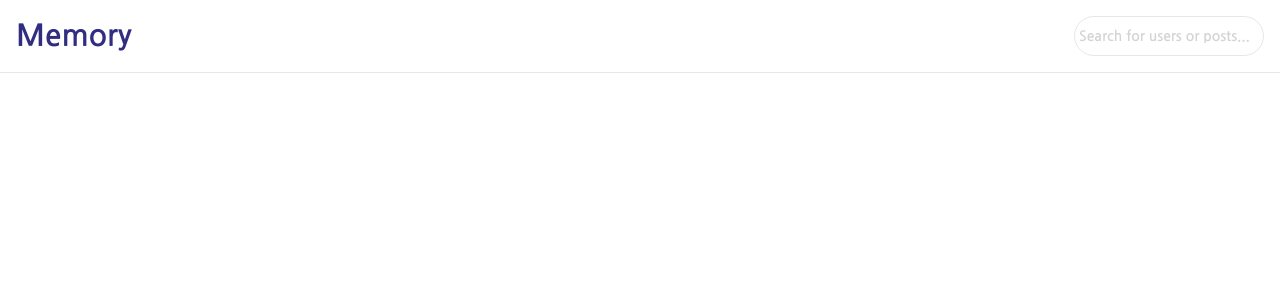
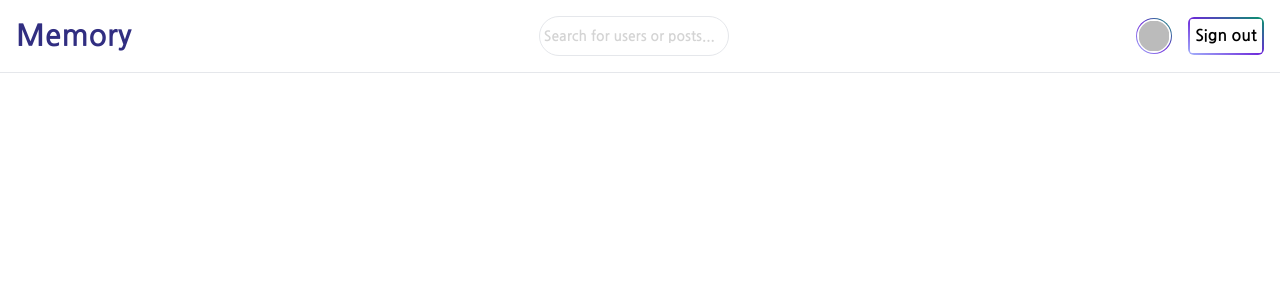
Before and after one commit to c-owner/memory-webapp, a Next.js app: page / in a window 1280 px wide. Shown: the top 300 px of the page. Built offline with nearby package versions, Linux system fonts and the light colour scheme; no server answers; sample sign-in values are in the browser's storage.

Commit message:
memory - header, profile, Google OAuth Sign

```diff
--- a/package.json
+++ b/package.json
@@ -19,6 +19,7 @@
         "next-auth": "^4.23.1",
         "postcss": "8.4.29",
         "react": "18.2.0",
+        "react-device-detect": "^2.2.3",
         "react-dom": "18.2.0",
         "react-icons": "^4.11.0",
         "react-spinners": "^0.13.8",
--- a/src/app/auth/signin/page.tsx
+++ b/src/app/auth/signin/page.tsx
@@ -20,8 +20,6 @@ export default async function SignInPage({ searchParams: { callbackUrl } }: Prop
     const session = await getServerSession(authOptions);
     if (session) {
         redirect('/');
-    } else {
-        console.log('no session');
     }
     const providers = (await getProviders()) ?? {};
     return (
--- a/src/app/globals.css
+++ b/src/app/globals.css
@@ -9,3 +9,7 @@ body {
     overflow-y: auto;
     overflow-x: hidden;
 }
+
+li {
+    list-style: none;
+}
--- a/src/app/layout.tsx
+++ b/src/app/layout.tsx
@@ -3,7 +3,7 @@ import type { Metadata } from 'next';
 import { Nanum_Gothic } from 'next/font/google';
 import AuthContext from '@/context/AuthContext';
 import dynamic from 'next/dynamic';
-import Navbar from '@/components/Navbar';
+import Lnb from '@/components/Lnb';
 
 export const metadata: Metadata = {
     title: {
--- a/src/app/page.tsx
+++ b/src/app/page.tsx
@@ -1,4 +1,15 @@
-export default function Home() {
+import { getServerSession } from 'next-auth';
+import { authOptions } from '@/pages/api/auth/[...nextauth]';
+import { redirect } from 'next/navigation';
+
+export default async function Home() {
+    const session = await getServerSession(authOptions);
+    const user = session?.user;
+
+    if (!user) {
+        redirect('/auth/signin');
+    }
+
     return (
         <section className="w-full flex flex-col md:flex-row max-w-[850px] p-4">
             <div className="w-full basis-3/4 min-w-0"></div>
--- /dev/null
+++ b/src/components/Avatar.tsx
@@ -0,0 +1,60 @@
+type AvatarSize = 'small' | 'medium' | 'large' | 'xlarge';
+type Props = {
+    image?: string | null;
+    size?: AvatarSize;
+    highlight?: boolean;
+};
+export default function Avatar({ image, size = 'large', highlight = false }: Props) {
+    return (
+        <div className={getContainerStyle(size, highlight)}>
+            {/* eslint-disable-next-line @next/next/no-img-element */}
+            <img
+                className={`bg-white object-cover rounded-full
+        ${getImageSizeStyle(size).image}`}
+                alt="user profile"
+                src={image ?? undefined}
+                referrerPolicy="no-referrer"
+            />
+        </div>
+    );
+}
+
+function getContainerStyle(size: AvatarSize, highlight: boolean): string {
+    const baseStyle = 'rounded-full flex justify-center items-center';
+    const highlightStyle = highlight
+        ? 'bg-gradient-to-bl from-emerald-600 via-violet-700 to-indigo-300'
+        : '';
+    const { container } = getImageSizeStyle(size);
+    return `${baseStyle} ${highlightStyle} ${container}`;
+}
+
+type ImageSizeStyle = {
+    container: string;
+    image: string;
+};
+function getImageSizeStyle(size: AvatarSize): ImageSizeStyle {
+    switch (size) {
+        case 'small':
+            return {
+                container: 'w-9 h-9',
+                image: 'w-[34px] h-[34px] p-[0.1rem]'
+            };
+        case 'medium':
+            return {
+                container: 'w-11 h-11',
+                image: 'w-[42px] h-[42px] p-[0.1rem]'
+            };
+        case 'large':
+            return {
+                container: 'w-[68px] h-[68px]',
+                image: 'w-16 h-16 p-[0.2rem]'
+            };
+        case 'xlarge':
+            return {
+                container: 'w-[142px] h-[142px]',
+                image: 'w-[138px] h-[138px] p-[0.3rem]'
+            };
+        default:
+            throw new Error(`Unsupported type size: ${size}`);
+    }
+}
--- a/src/components/Navbar.tsx
+++ b/src/components/Navbar.tsx
@@ -2,11 +2,16 @@
 
 import Link from 'next/link';
 import { useState } from 'react';
-import Lnb from '@/components/Lnb';
 import SearchIcon from '@/components/ui/SearchIcon';
 import SearchForm from '@/components/SearchForm';
+import ColorButton from '@/components/ui/ColorButton';
+import { signIn, signOut, useSession } from 'next-auth/react';
+import Avatar from '@/components/Avatar';
 
 export default function Navbar() {
+    const { data: session } = useSession();
+    const user = session?.user;
+
     const [lnb, setLnb] = useState(false);
 
     const [screenSize, setScreenSize] = useState((window && window.innerWidth) || 0);
@@ -35,8 +40,8 @@ export default function Navbar() {
                                 <SearchIcon />
                             </Link>
                         )}
-
-                        {/*     햄버거 메뉴 */}
+                    </div>
+                    <div className="flex items-center justify-center gap-4">
                         <button
                             onClick={lnbChange}
                             className={
@@ -58,10 +63,21 @@ export default function Navbar() {
                                 />
                             </svg>
                         </button>
+                        {user && (
+                            <li>
+                                <Link href={`/user/${user.username}`}>
+                                    <Avatar size="small" highlight image={user.image} />
+                                </Link>
+                            </li>
+                        )}
+                        {session ? (
+                            <ColorButton text={'Sign out'} onClick={() => signOut()} />
+                        ) : (
+                            <ColorButton text={'Sign in'} onClick={() => signIn()} />
+                        )}
                     </div>
                 </nav>
             </div>
-            {lnb && <Lnb />}
         </>
     );
 }
--- a/src/components/SearchForm.tsx
+++ b/src/components/SearchForm.tsx
@@ -17,6 +17,7 @@ export default function SearchForm() {
                                         border rounded-full focus:outline-none focus:border-indigo-300"
                 placeholder="Search for users or posts..."
                 value={search}
+                onChange={(e) => setSearch(e.target.value)}
             />
         </form>
     );
--- a/src/components/ui/ColorButton.tsx
+++ b/src/components/ui/ColorButton.tsx
@@ -7,7 +7,7 @@ type Props = {
 export default function ColorButton({ text, onClick, size = 'sm' }: Props) {
     return (
         <div
-            className={`rounded-md bg-gradient-to-bl from-fuchsia-600 via-rose-500 to-amber-300 ${
+            className={`rounded-md bg-gradient-to-bl from-emerald-600 via-violet-700 to-indigo-300 ${
                 size === 'lg' ? 'p-[0.3rem]' : 'p-[0.15rem]'
             }`}
         >
```
Also changed, not shown: 2 other files (tests, documents, lock files or other folders).
